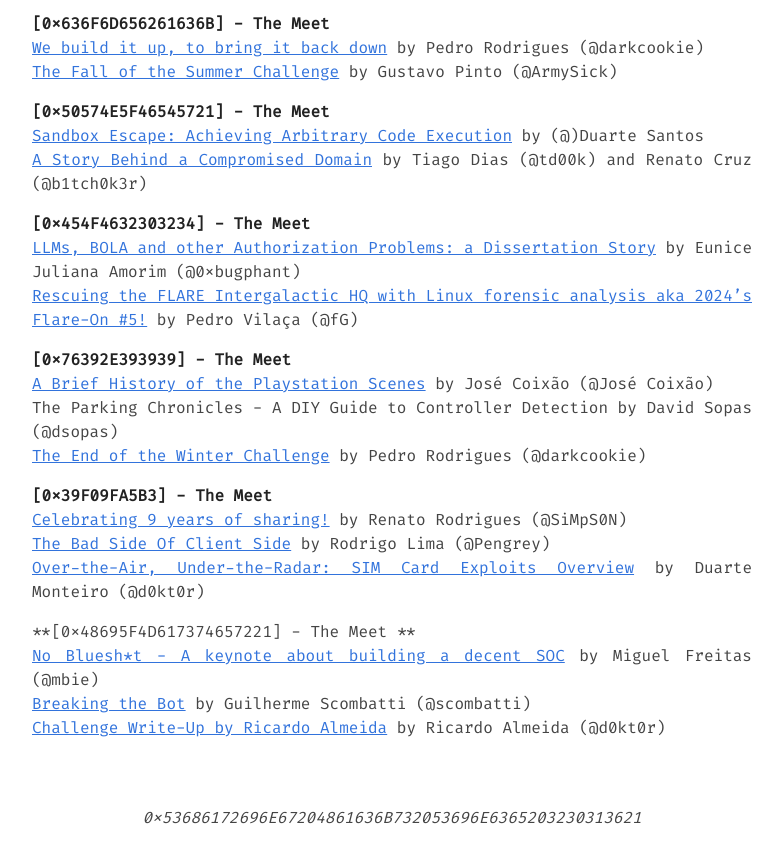
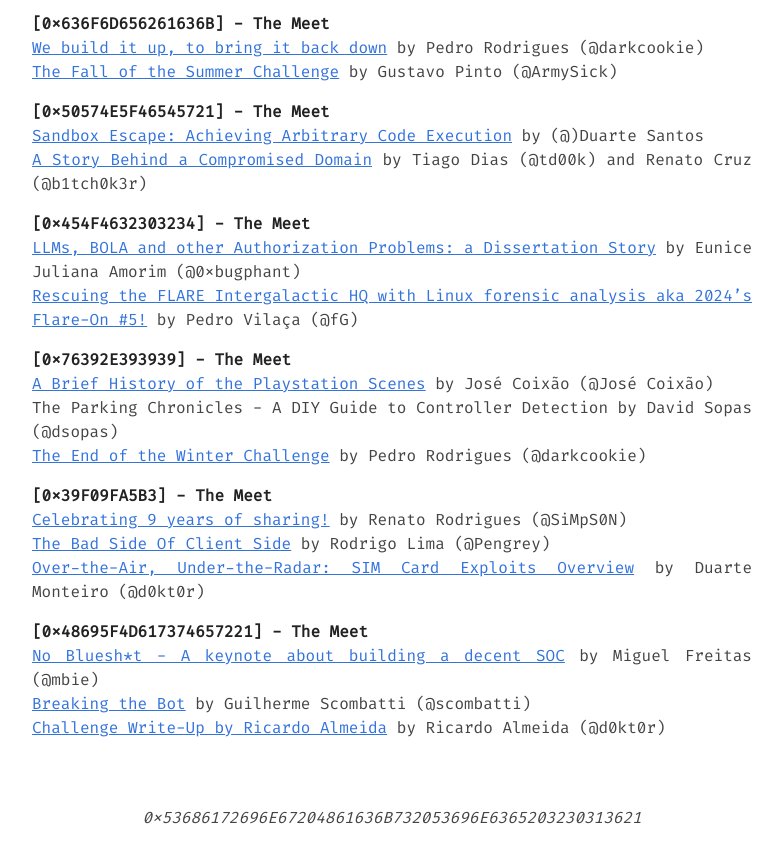
Before and after one commit to 0xOPOSEC/0xOPOSEC.github.io, a Jekyll site: the page built from talks.md, in a window 1280 px wide and 900 px high, scrolled down 8548 px. Shown: the top 863 px of the window, without its empty margins (248-1030 px from the left). Built offline with Jekyll 4.4.1, drawn with Linux system fonts in a browser that asks for light colours.

Commit message:
Text Fix!

```diff
--- a/talks.md
+++ b/talks.md
@@ -365,7 +365,7 @@ The Parking Chronicles - A DIY Guide to Controller Detection by David Sopas (@ds
 [The Bad Side Of Client Side](https://www.dropbox.com/scl/fi/m0fiam1cnu5t5rhim9nza/The-Bad-Side-Of-Client-Side-by-Rodrigo-Lima.pdf?rlkey=6rvi4uxyr0f1plt7yxayg1lrk&st=x2imol07&dl=1) by Rodrigo Lima (@Pengrey)
 [Over-the-Air, Under-the-Radar: SIM Card Exploits Overview](https://www.dropbox.com/scl/fi/9tahw26831na13eeak4ln/Over-the-Air-Under-the-Radar-by-Duarte-Monteiro.pdf?rlkey=x6nfitfpqzh482xzpaxj07wxt&st=slk2f3wh&dl=1) by Duarte Monteiro (@d0kt0r)
 
-**\[0x48695F4D617374657221\] - The Meet **
-[No Bluesh*t - A keynote about building a decent SOC](#) by Miguel Freitas (@mbie)
+**\[0x48695F4D617374657221\] - The Meet**
+[No Bluesh*t - A keynote about building a decent SOC]() by Miguel Freitas (@mbie)
 [Breaking the Bot](https://www.dropbox.com/scl/fi/ho71xgf8rc5ass09tx26m/Breaking-the-Bot-by-Guilherme-Scombatti.pdf?rlkey=deoq7l4355wb69armnztwdqzc&st=fxnjxd6s&dl=1) by Guilherme Scombatti (@scombatti)
 [Challenge Write-Up by Ricardo Almeida](https://www.dropbox.com/scl/fi/9bt55lbg03425d78n7xw0/0xOPOSEC-Challenge-Write-Up-by-Ricardo-Almeida.pdf?rlkey=60haxq4zoru1vr89dtl6d47lw&st=b2w6r82s&dl=1) by Ricardo Almeida (@d0kt0r)
```
